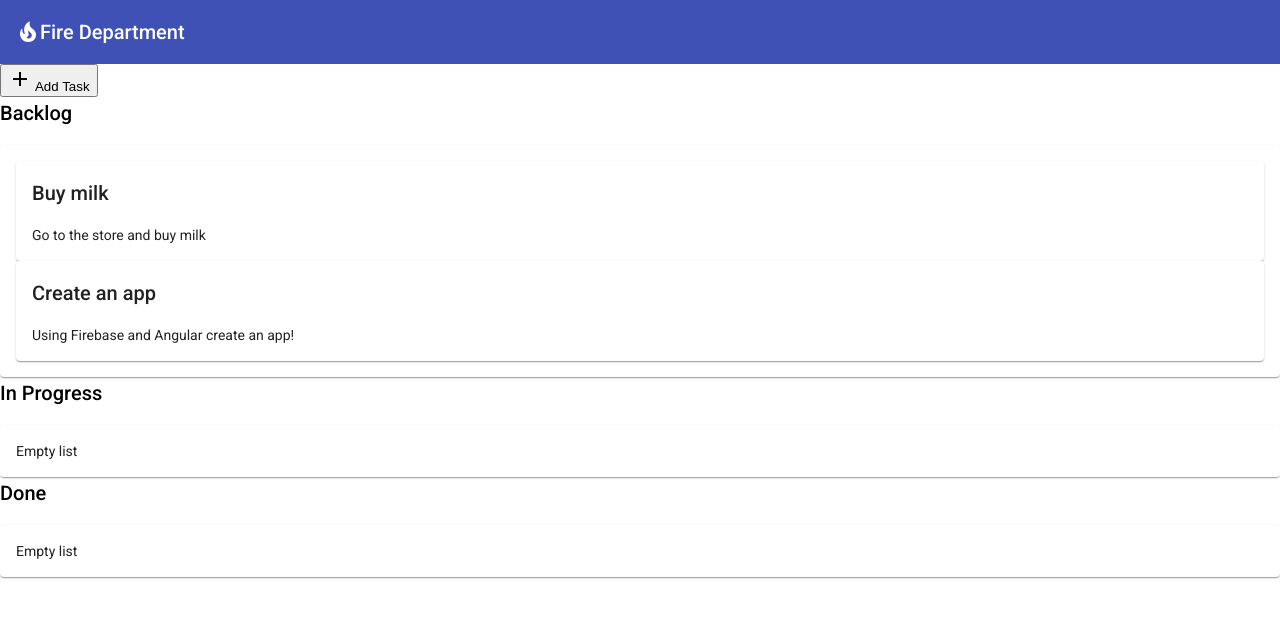
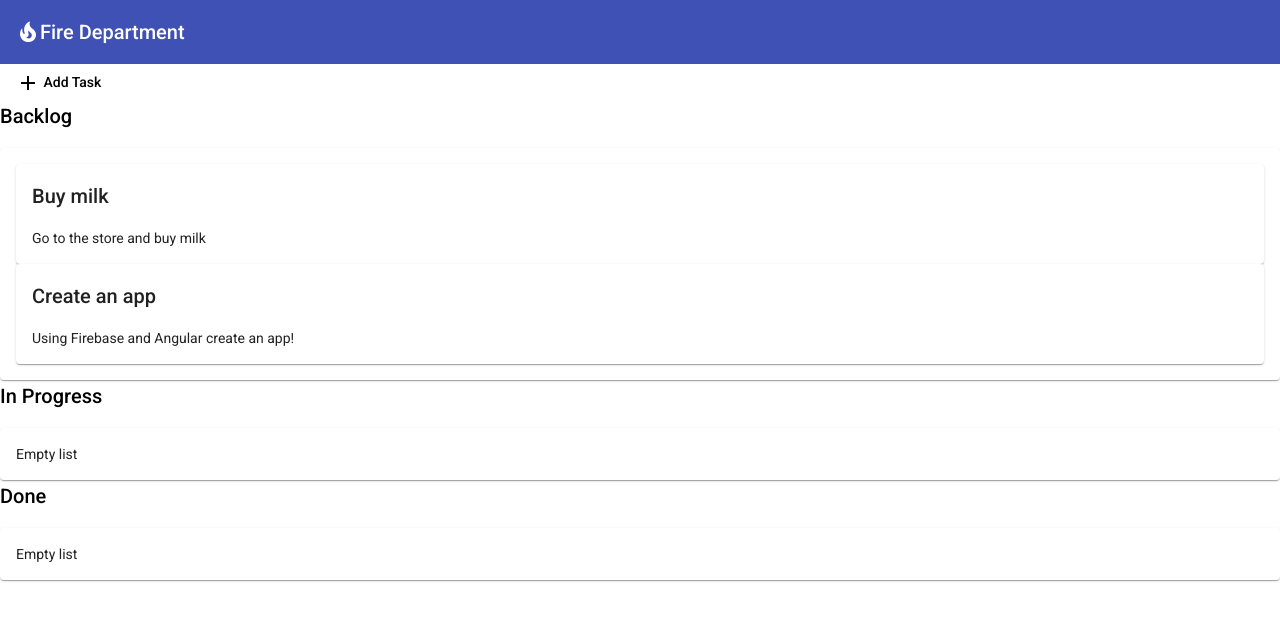
Before and after one commit to SamanehGhafouri/App-Angular-Firebase-Tutorial, an Angular app: page / in a window 1280 px wide. Shown: the top 620 px of the page. Built offline with nearby package versions, Linux system fonts and the light colour scheme.

Commit message:
used mat-button

```diff
--- a/src/app/app.component.html
+++ b/src/app/app.component.html
@@ -4,7 +4,7 @@
 </mat-toolbar>
 <!--<app-task *ngFor="let task of todo" [task]="task"></app-task>-->
 <div class="content-wrapper">
-  <button (click)="newTask()">
+  <button (click)="newTask()" mat-button>
     <mat-icon>add</mat-icon> Add Task
   </button>
 <div class="container-wrapper">
```
